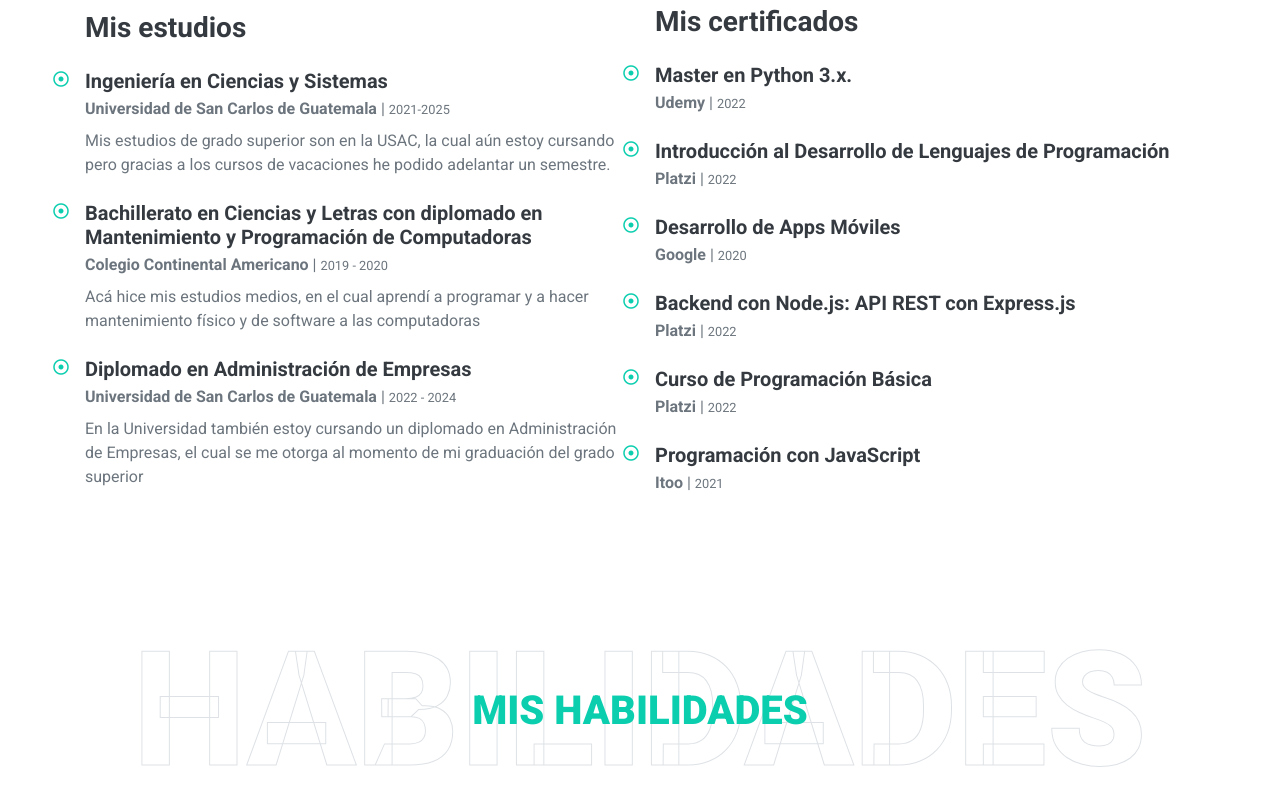
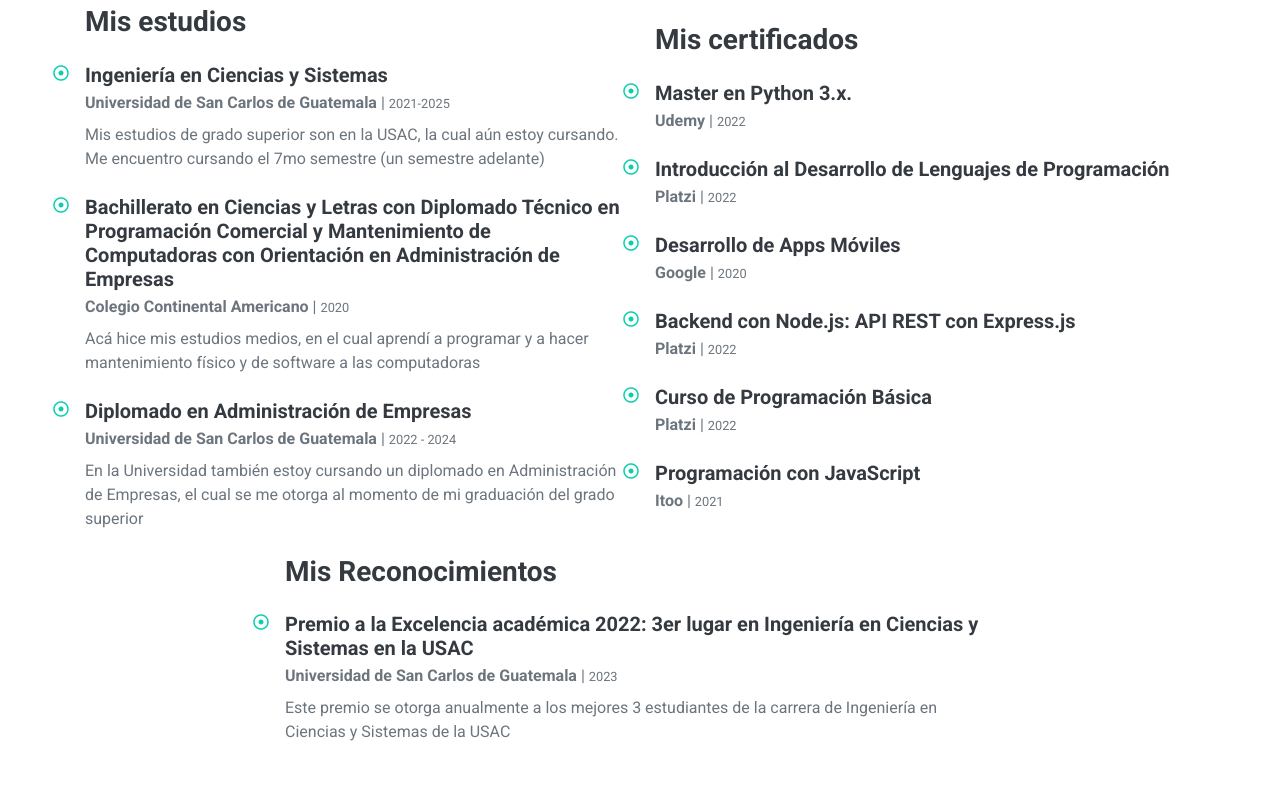
Before and after one commit to Barahona1602/Mi-Portafolio, a plain HTML site: page index.html in a window 1280 px wide. Shown: the part 1832-2642 px from the top of the page. Drawn offline with nearby package versions, Linux system fonts and the light colour scheme.

Commit message:
CV actualizado

```diff
--- a/index.html
+++ b/index.html
@@ -126,14 +126,13 @@
                         <i class="far fa-dot-circle text-primary position-absolute" style="top: 2px; left: -32px;"></i>
                         <h5 class="font-weight-bold mb-1">Ingeniería en Ciencias y Sistemas</h5>
                         <p class="mb-2"><strong>Universidad de San Carlos de Guatemala</strong> | <small>2021-2025</small></p>
-                        <p>Mis estudios de grado superior son en la USAC, la cual aún estoy cursando pero gracias a los cursos de vacaciones he
-                            podido adelantar un semestre.
+                        <p>Mis estudios de grado superior son en la USAC, la cual aún estoy cursando. Me encuentro cursando el 7mo semestre (un semestre adelante)
                         </p>
                     </div>
                     <div class="position-relative mb-4">
                         <i class="far fa-dot-circle text-primary position-absolute" style="top: 2px; left: -32px;"></i>
-                        <h5 class="font-weight-bold mb-1">Bachillerato en Ciencias y Letras con diplomado en Mantenimiento y Programación de Computadoras</h5>
-                        <p class="mb-2"><strong>Colegio Continental Americano</strong> | <small>2019 - 2020</small></p>
+                        <h5 class="font-weight-bold mb-1">Bachillerato en Ciencias y Letras con Diplomado Técnico en Programación Comercial y Mantenimiento de Computadoras con Orientación en Administración de Empresas</h5>
+                        <p class="mb-2"><strong>Colegio Continental Americano</strong> | <small>2020</small></p>
                         <p>Acá hice mis estudios medios, en el cual aprendí a programar y a hacer mantenimiento físico y de software a las computadoras</p>
                     </div>
                     <div class="position-relative mb-4">
@@ -179,6 +178,17 @@
                             <p class="mb-2"><strong>Itoo</strong> | <small>2021</small></p>
                         </div>
                         </div>
+                </div>
+                <div class="position-relative d-flex align-items-center justify-content-center">
+                    <div class="col-lg-8">
+                        <h3 class="mb-4">Mis Reconocimientos</h3>
+                        <div class="position-relative mb-4">
+                            <i class="far fa-dot-circle text-primary position-absolute" style="top: 2px; left: -32px;"></i>
+                            <h5 class="font-weight-bold mb-1">Premio a la Excelencia académica 2022: 3er lugar en Ingeniería en Ciencias y Sistemas en la USAC</h5>
+                            <p class="mb-2"><strong>Universidad de San Carlos de Guatemala</strong> | <small>2023</small></p>
+                            <p> Este premio se otorga anualmente a los mejores 3 estudiantes de la carrera de Ingeniería en Ciencias y Sistemas de la USAC</p>
+                        </div>
+                    </div>
                 </div>
             </div>
         </div>
```
Also changed, not shown: 1 other file.
